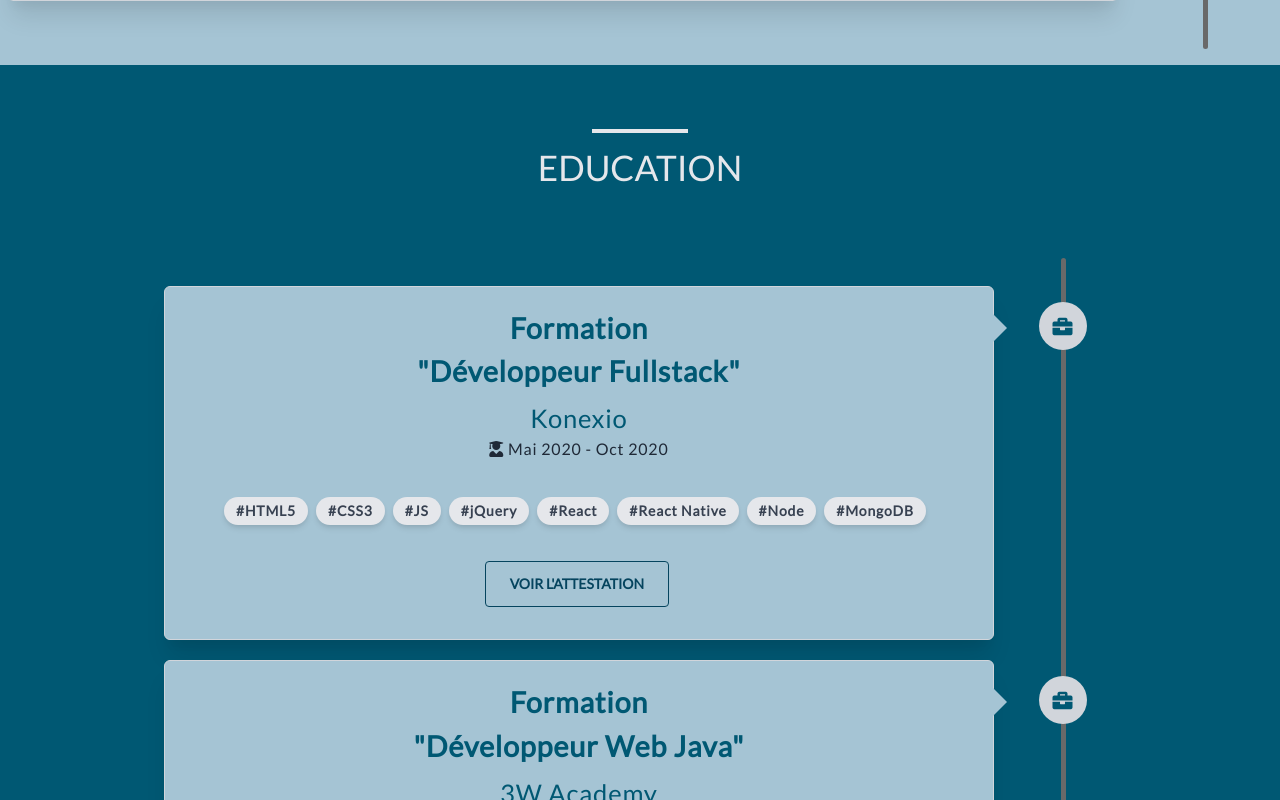
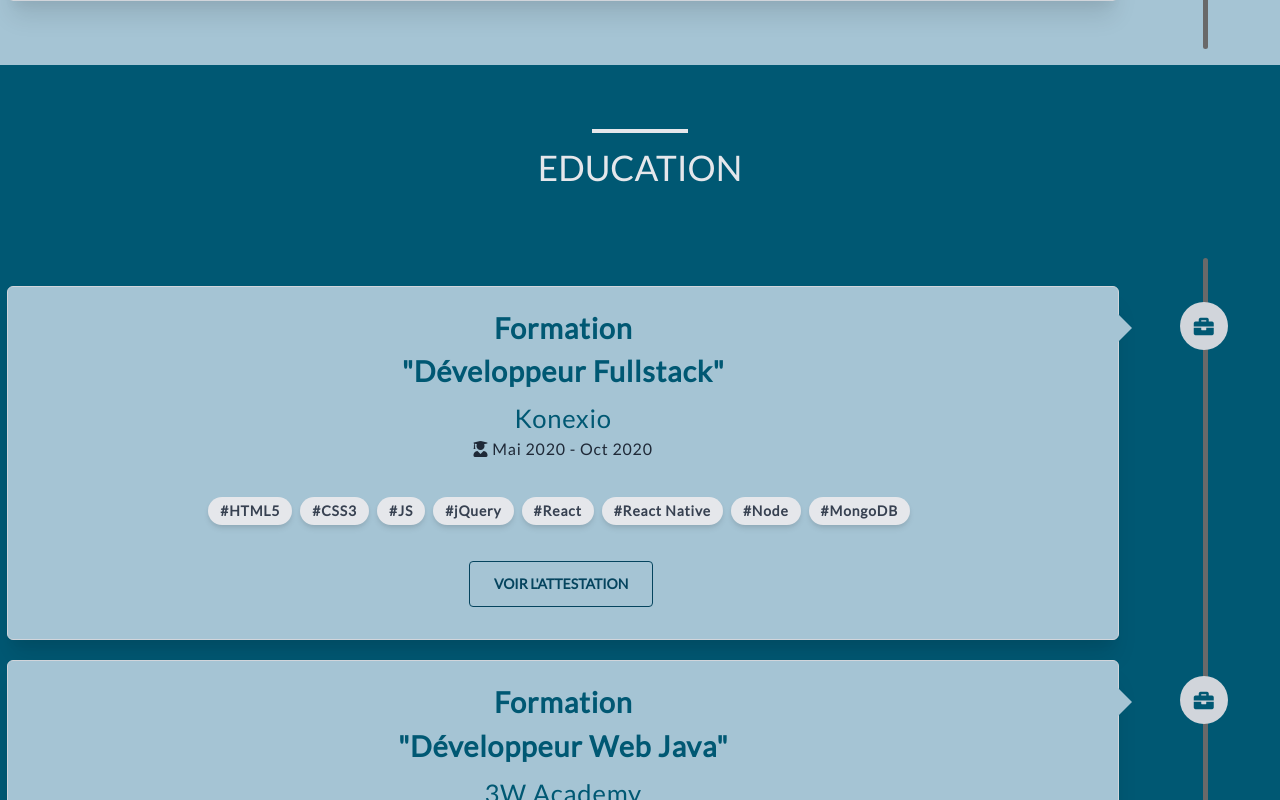
Before and after one commit to julie-desvaux/React_Portfolio, a React (Create React App) app: page / in a window 1280 px wide. Shown: the part 5640-6440 px from the top of the page. Built offline with nearby package versions, Linux system fonts and the light colour scheme.

Commit message:
[Benevolat/Education]: change width component

```diff
--- a/src/Components/Benevolat/Benevolat.jsx
+++ b/src/Components/Benevolat/Benevolat.jsx
@@ -31,7 +31,7 @@ const CardBenevolat = ({ benevolat, index }) => (
 function Benevolat() {
 	return (
 		<section id="benevolat" className="pt-16 px-3 text-center pb-6 bg-blue">
-			<div className="w-full md:w-9/12 m-auto">
+			<div className="w-full ml:w-9/12 m-auto">
 				<div className="white-divider w-24 h-1 bg-white mx-auto"></div>
 				<h2 className="my-2 uppercase text-white text-3xl md:text-4xl">Benevolat</h2>
 				<ul className="mt-16 py-7 px-2.5 relative timeline">
--- a/src/Components/Education/Education.jsx
+++ b/src/Components/Education/Education.jsx
@@ -63,7 +63,7 @@ const CardEducation = ({ education, index }) => (
 function Education() {
 	return (
 		<section id="education" className="bg-blue pt-16 px-3 text-center pb-6">
-			<div className="w-full md:w-9/12 m-auto">
+			<div className="w-full ml:w-9/12 m-auto">
 				<div className="white-divider w-24 h-1 bg-gray-200 mx-auto"></div>
 				<h2 className="my-2 uppercase text-gray-200 text-center">Education</h2>
 				<ul className="mt-16 py-7 px-2.5 relative timeline">
```
